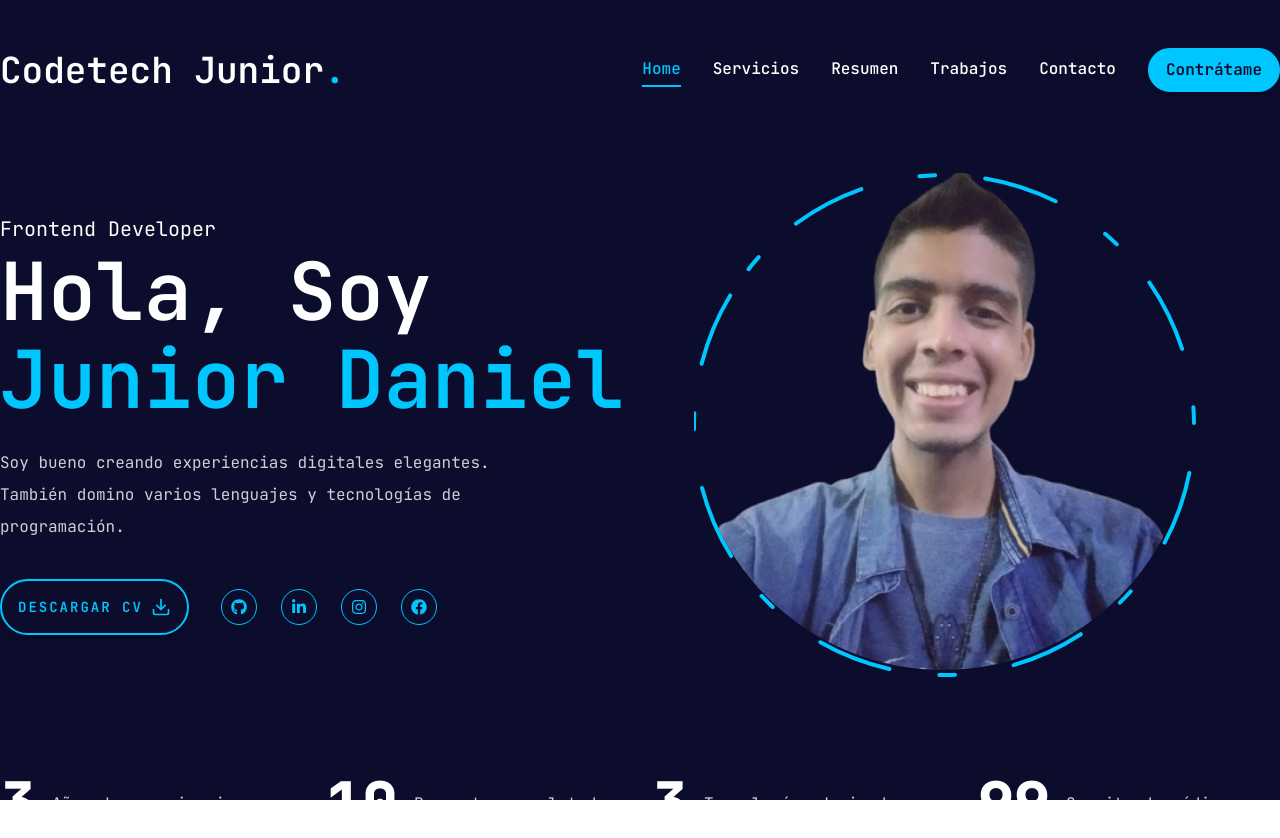
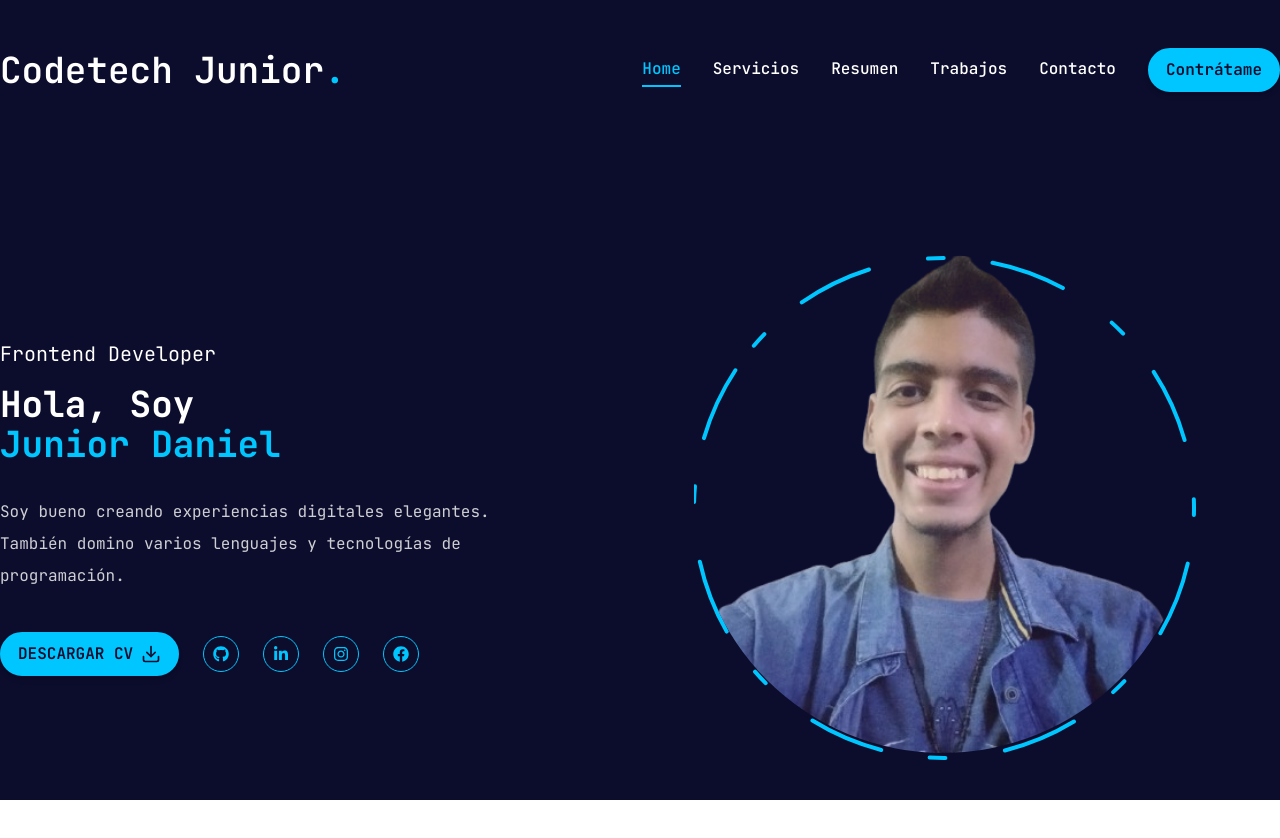
Before and after one commit to codetech-jr/portfolio-codetech, a Next.js app: page / in a window 1280 px wide. Shown: the top 838 px of the page. Built offline with nearby package versions, Linux system fonts and the light colour scheme.

Commit message:
cambios en el home

```diff
--- a/app/page.jsx
+++ b/app/page.jsx
@@ -1,51 +1,38 @@
 import Image from "next/image";
 import { Button } from "@/components/ui/button";
-import { FiDownload } from "react-icons/fi"
-import Socials from "@/components/Socials"
-import Photo from "@/components/Photo"
-import Stats from "@/components/Stats"
+import { FiDownload } from "react-icons/fi";
+import Socials from "@/components/Socials";
+import Photo from "@/components/Photo";
+import Stats from "@/components/Stats";
 
 export default function Home() {
   return (
-    <section className="h-full">
-      <div className="container mx-auto h-full">
-        <div className="flex flex-col xl:flex-row items-center justify-between xl:pt-8 xl:pb-24">
-          {/* text */}
-          <div className="text-center xl:text-left order-2 xl:order-none">
-            <span className="text-xl">Frontend Developer</span>
-            <h1 className="h1 mb-6">
+    <section className="h-screen">
+      <div className="container mx-auto h-full flex flex-col xl:flex-row items-center justify-between xl:pt-8 xl:pb-24">
+        <div className="text-center xl:text-left flex flex-col gap-4">
+          <span className="text-sm xl:text-xl">Frontend Developer</span>
+          <h1 className="text-2xl xl:text-4xl font-bold mb-4">
             Hola, Soy <br /> <span className="text-[#00C6FF]">Junior Daniel</span>
           </h1>
-            <p className="max-w-[500px] mb-9 text-white/80">
+          <p className="max-w-[500px] mb-6 text-white/80">
             Soy bueno creando experiencias digitales elegantes. También domino varios lenguajes y tecnologías de programación.
           </p>
-            {/* btn and socials */}
-            <div className="flex flex-col xl:flex-row items-center gap-8">
-              <Button
-                variant="outline"
-                size="lg"
-                className="uppercase flex items-center gap-2 border-2 border-[#00C6FF] text-[#00C6FF] hover:bg-[#00C6FF] hover:text-[#0C0C2C] transition-transform duration-300 ease-in-out px-4 py-2 rounded-full shadow-md hover:shadow-lg transform hover:scale-105 hover:animate-pulse"
-              >
-                <a href="/assets/curriculum-vitae.pdf" download="Mi_CV" className="flex items-center gap-2">
+          <div className="flex flex-col xl:flex-row items-center gap-6">
+            <Button className="uppercase flex items-center gap-2 border-2 border-[#00C6FF] text-[#0C0C2C] hover:bg-[#0C0C2C] hover:text-[#00C6FF] transition-transform duration-300 ease-in-out px-4 py-2 rounded-full shadow-md hover:shadow-lg transform hover:scale-105">
+              <a href="/assets/curriculum-vitae.pdf" target="_blank" rel="noopener noreferrer" className="flex items-center gap-2">
                 <span>Descargar CV</span>
                 <FiDownload className="text-xl" />
               </a>
             </Button>
-              <div className="mb-8 xl:mb-0">
-              <Socials
-                  containerStyles="flex gap-6"
-              />
+            <Socials containerStyles="flex gap-6 hover:text-[#00C6FF] transition-colors duration-300" />
           </div>
         </div>
-          </div>
-          {/* photo */}
-            <div className="order-1 xl:order-none mb-8 xl:mb-0">
+
+        <div className="flex justify-center items-center">
           <Photo />
         </div>
       </div>
-      </div>
       <Stats />
-
     </section>
   );
 }
--- a/components/Socials.jsx
+++ b/components/Socials.jsx
@@ -17,7 +17,7 @@ const Social = ({ containerStyles = "flex gap-4 justify-center", iconStyles = ""
           href={item.path}
           target="_blank"
           rel="noopener noreferrer"
-          className="w-9 h-9 border border-[#00C6FF] rounded-full flex justify-center items-center text-[#00C6FF] text-base hover:bg-[#00C6FF] hover:text-[#0C0C2C] hover:transition-all duration-500"
+          className="w-9 h-9 border rounded-full flex justify-center items-center border-[#00C6FF] text-[#00C6FF]  hover:bg-[#00C6FF] hover:text-[#0C0C2C] text-base hover:transition-all duration-500"
         >
           {item.icon}
         </Link>
```
Lines whose indentation alone changed are shown as unchanged.
